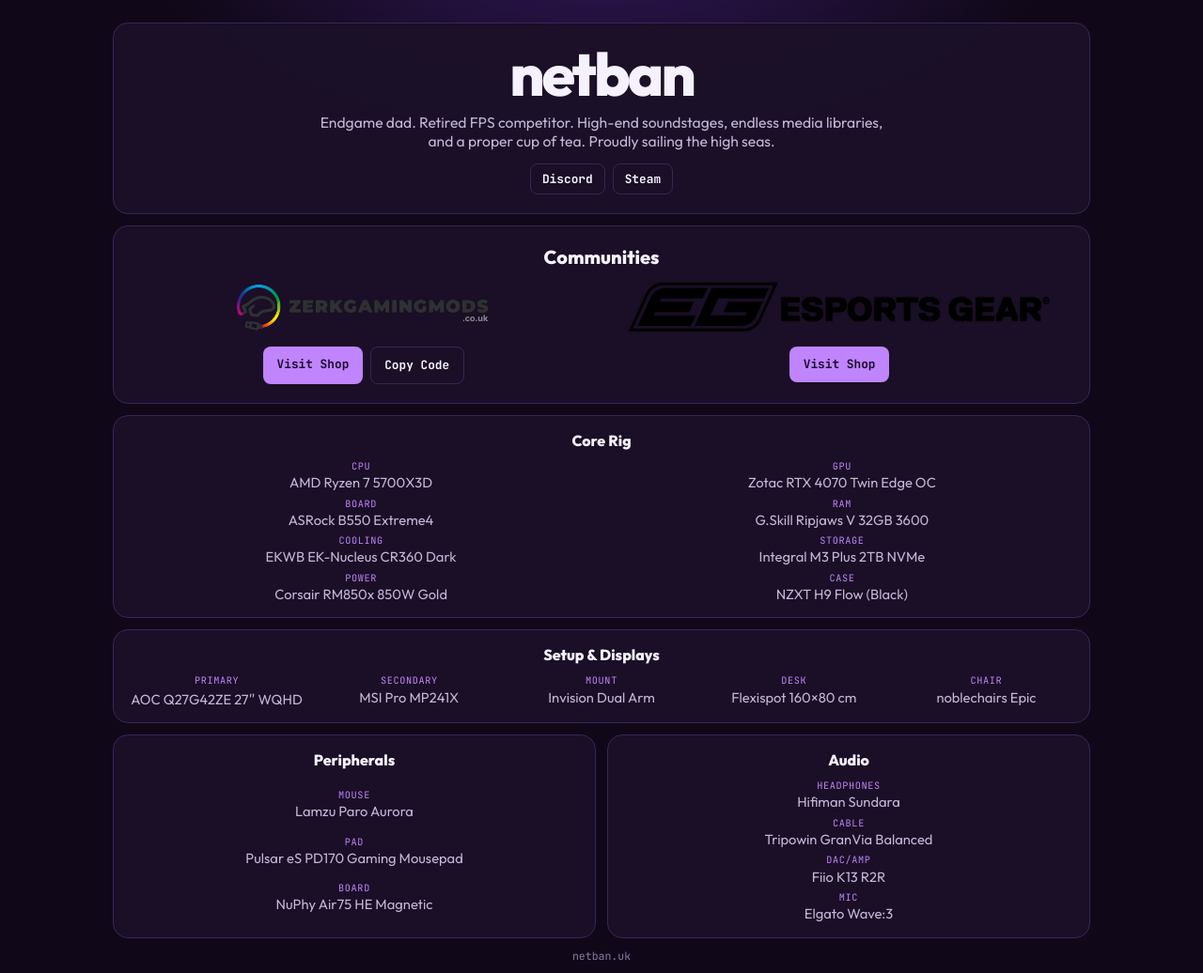
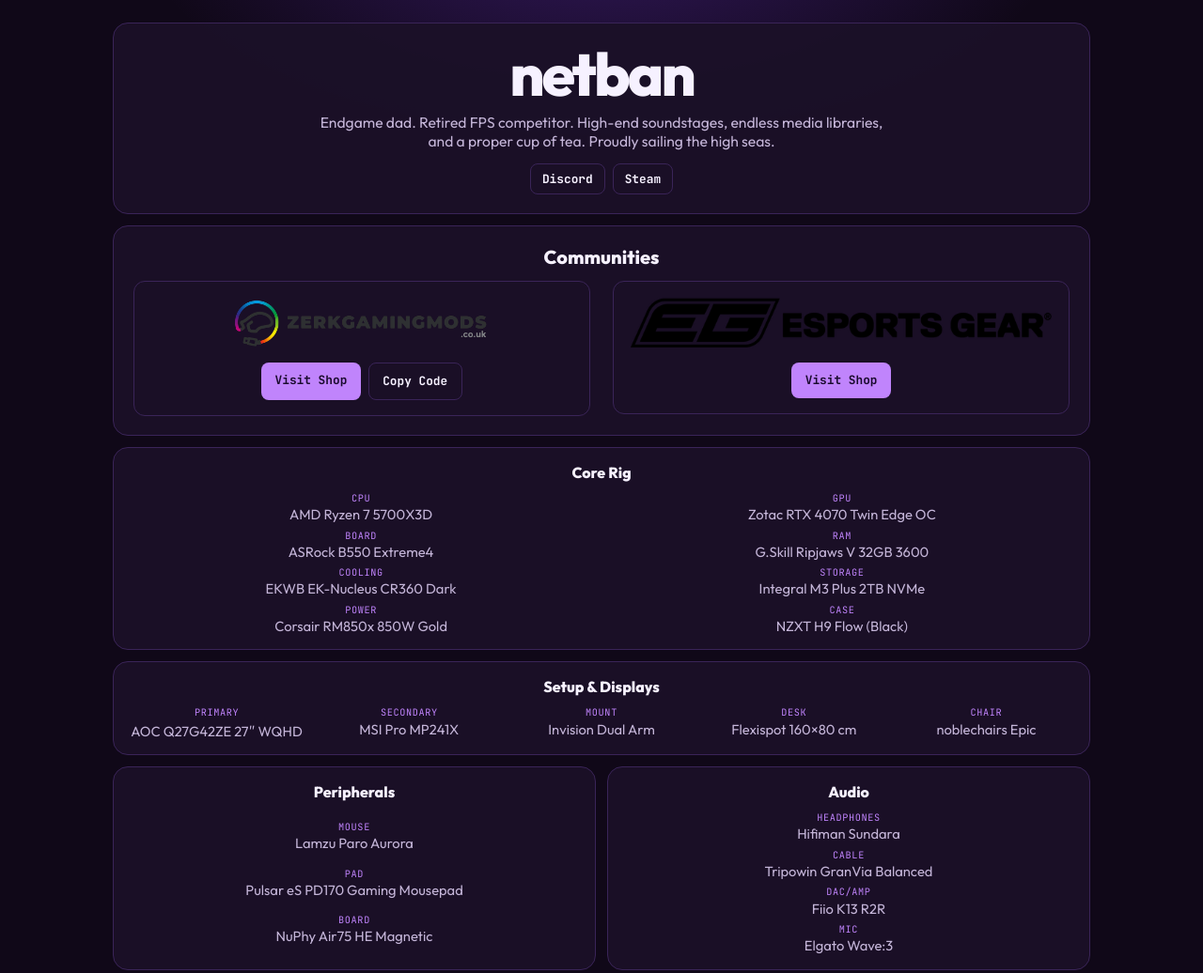
Before and after one commit to Erratikal/netban, a plain HTML site: page index.html in a window 1280 px wide. Shown: the top 1036 px of the page at 94% size. Drawn offline with Linux system fonts and the light colour scheme.

Commit message:
Add border around each shop entry and widen gap between them

```diff
--- a/styles.css
+++ b/styles.css
@@ -67,12 +67,13 @@ h1 {
 }
 .communities h2 { font-size: 1.25rem; margin-bottom: 0.85rem; }
 .communities ul {
-  list-style: none; display: grid; grid-template-columns: 1fr 1fr; gap: 1rem;
+  list-style: none; display: grid; grid-template-columns: 1fr 1fr; gap: 1.5rem;
   align-items: start;
 }
 .communities li {
   color: var(--muted); font-size: 0.92rem; display: flex; flex-direction: column;
   align-items: center; gap: 0.75rem; text-align: center;
+  border: 1px solid var(--line); border-radius: 12px; padding: 1rem 0.75rem;
 }
 .shop-logo-wrap {
   width: 100%; height: 56px; display: flex; align-items: center; justify-content: center;
```
